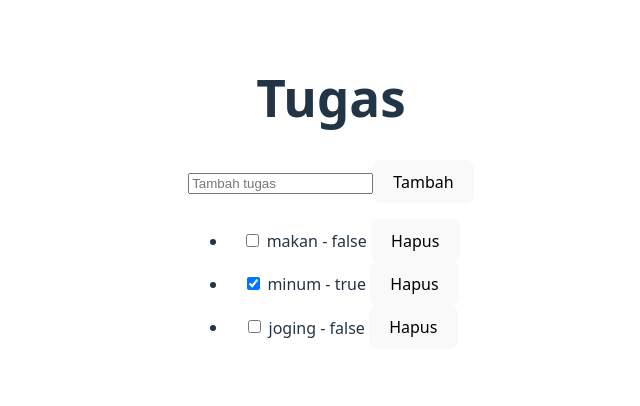
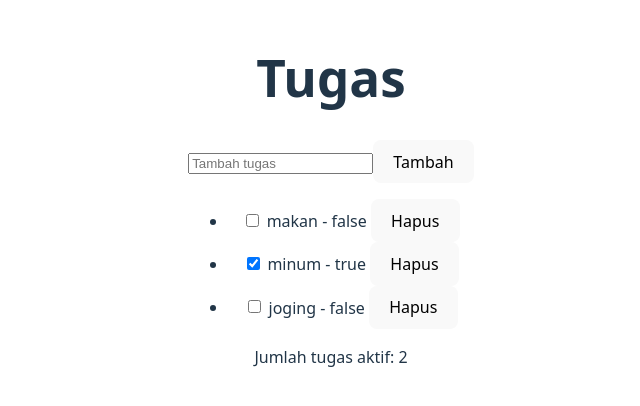
Before and after one commit to Ibrahimovic99/32-pbk-uts-233510201, a Vue app: page / in a window 1280 px wide. Shown: the part 200-606 px from the top of the page, without its empty margins (309-949 px from the left). Built offline with nearby package versions, Linux system fonts and the light colour scheme.

Commit message:
jumlah tugas aktif

```diff
--- a/src/App.vue
+++ b/src/App.vue
@@ -1,5 +1,5 @@
 <script setup>
-import { ref } from 'vue'
+import { ref, computed } from 'vue'
 
 const tugas = ref([
   { id: 1, text: 'makan', status: false },
@@ -8,6 +8,10 @@ const tugas = ref([
 ])
 
 const input = ref('')
+
+const jumlahTugas = computed(() => {
+  return tugas.value.filter((tugas) => tugas.status === false).length
+})
 
 function tambahTugas() {
   if (input.value !== '') {
@@ -24,6 +28,8 @@ const hapusTugas = (id) => {
   tugas.value = tugas.value.filter((tugas) => tugas.id !== id)
 }
 
+
+
 </script>
 
 <template>
@@ -38,6 +44,7 @@ const hapusTugas = (id) => {
         <button @click="hapusTugas(tugas.id)">Hapus</button>
       </li>
     </ul>
+    <p>Jumlah tugas aktif: {{ jumlahTugas }}</p>
   </div>
 </template>
 
```
